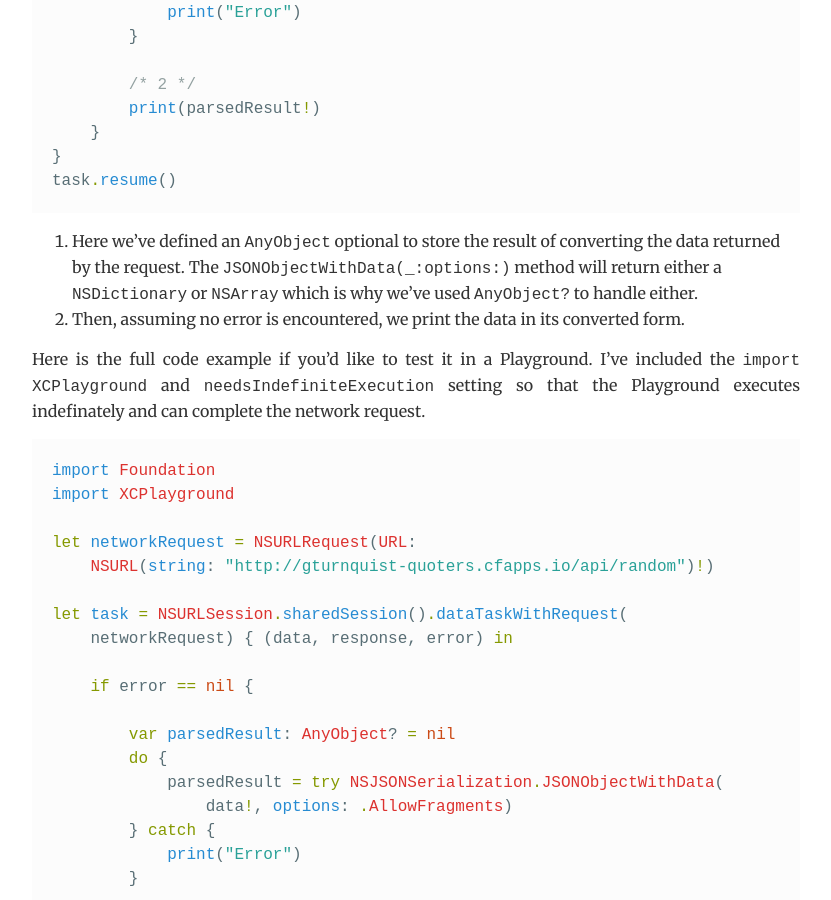
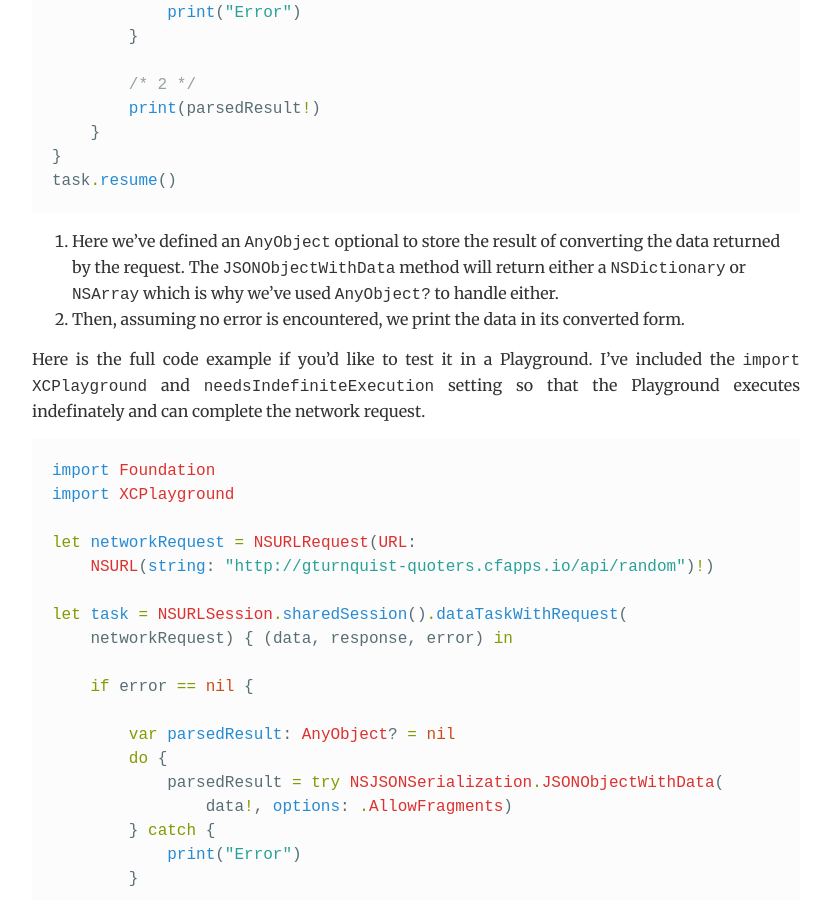
Before and after one commit to jarrodparkes/jarrodparkes.github.io, a Jekyll site: the page built from _posts/2015-11-02-making-a-network-request.md, in a window 1280 px wide and 900 px high, scrolled down 2594 px. Shown: the whole window, without its empty margins (224-1055 px from the left). Built offline with Jekyll 4.4.1, drawn with Linux system fonts in a browser that asks for light colours; some of the changed lines change nothing that is shown.

Commit message:
shorten another long code segment

````diff
--- a/_posts/2015-11-02-making-a-network-request.md
+++ b/_posts/2015-11-02-making-a-network-request.md
@@ -113,7 +113,7 @@ let task = NSURLSession.sharedSession().dataTaskWithRequest(
 task.resume()
 ```
 
-1. Here we've defined an `AnyObject` optional to store the result of converting the data returned by the request. The `JSONObjectWithData(_:options:)` method will return either a `NSDictionary` or `NSArray` which is why we've used `AnyObject?` to handle either.
+1. Here we've defined an `AnyObject` optional to store the result of converting the data returned by the request. The `JSONObjectWithData` method will return either a `NSDictionary` or `NSArray` which is why we've used `AnyObject?` to handle either.
 2. Then, assuming no error is encountered, we print the data in its converted form.
 
 Here is the full code example if you'd like to test it in a Playground. I've included the `import XCPlayground` and `needsIndefiniteExecution` setting so that the Playground executes indefinately and can complete the network request.
````
